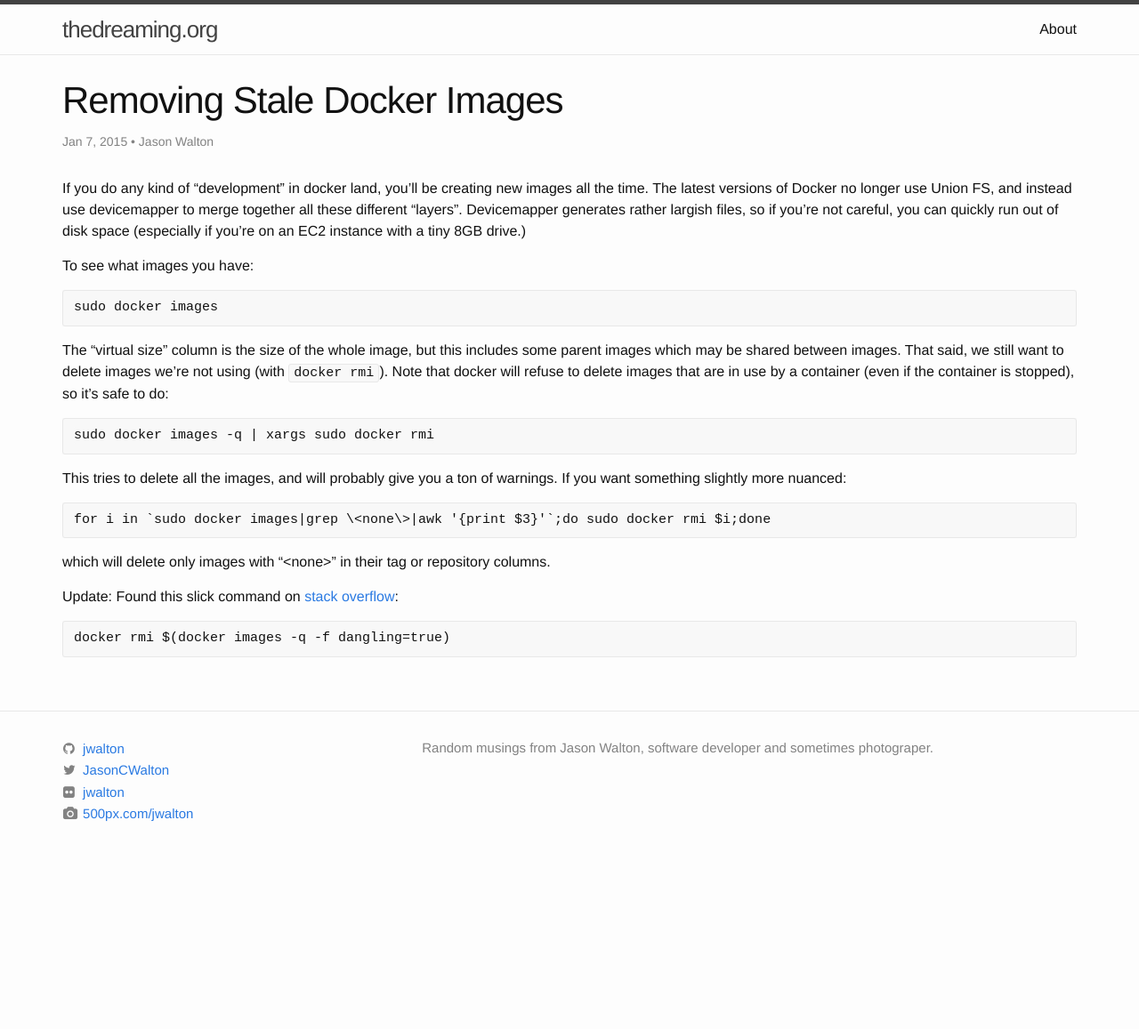
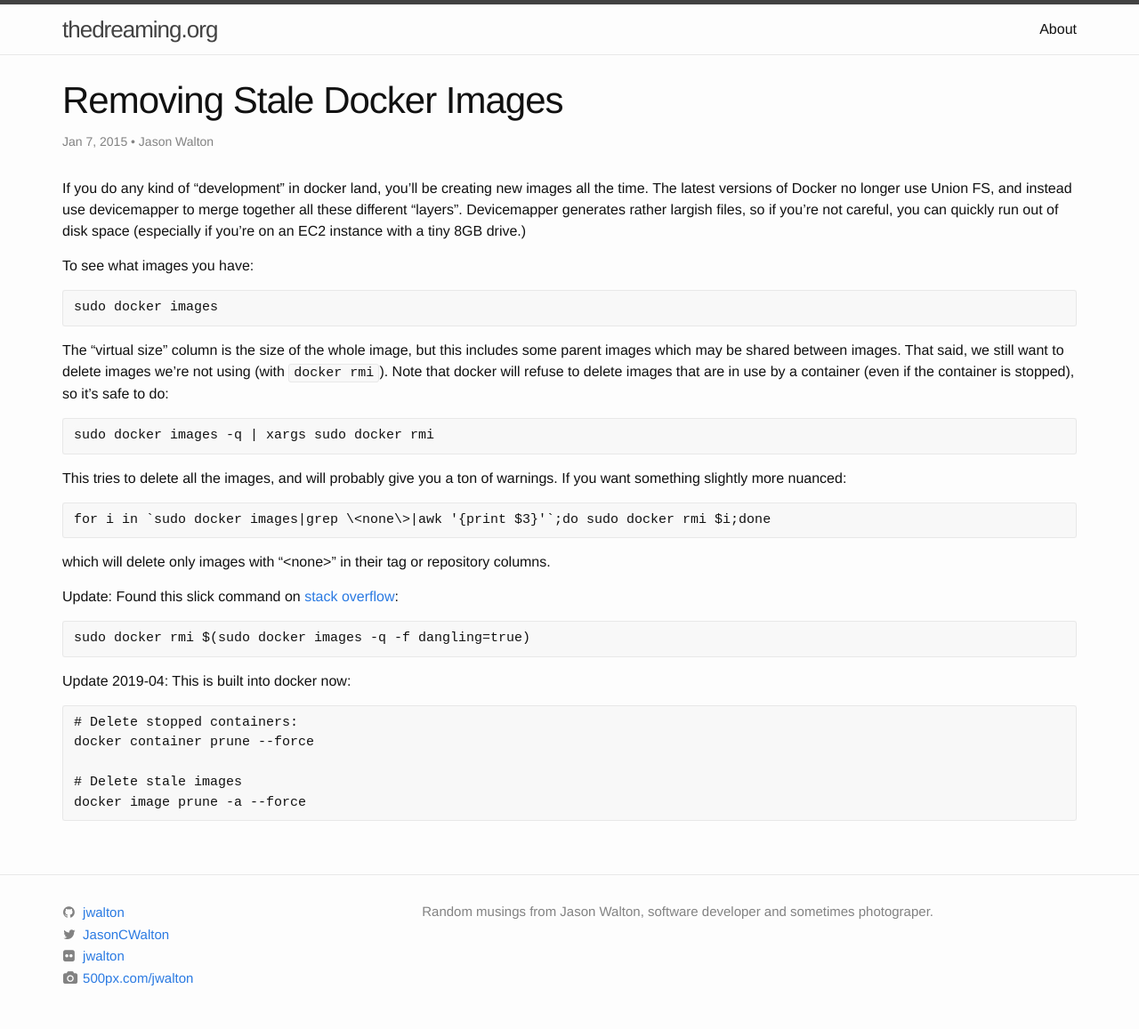
Before and after one commit to jwalton/thedreaming.org, a Jekyll site: the page built from _posts/2015-01-07-docker-disk-space.markdown, in a window 1280 px wide. Shown: the whole page at 89% size. Built offline with Jekyll 4.4.1, drawn with Linux system fonts in a browser that asks for light colours; comment, search, counter and statistics services are not loaded; before the commit the page ends 973 px from its top, so only the background shows below that.

Commit message:
docker-disk-space - Add `docker image prune -a --force`

```diff
--- a/_posts/2015-01-07-docker-disk-space.markdown
+++ b/_posts/2015-01-07-docker-disk-space.markdown
@@ -22,4 +22,12 @@ which will delete only images with "&lt;none&gt;" in their tag or repository col
 
 Update: Found this slick command on [stack overflow](http://stackoverflow.com/questions/28085067/docker-images-eats-up-lots-of-space?lq=1):
 
-    docker rmi $(docker images -q -f dangling=true)
+    sudo docker rmi $(sudo docker images -q -f dangling=true)
+
+Update 2019-04: This is built into docker now:
+
+    # Delete stopped containers:
+    docker container prune --force
+
+    # Delete stale images
+    docker image prune -a --force
```
